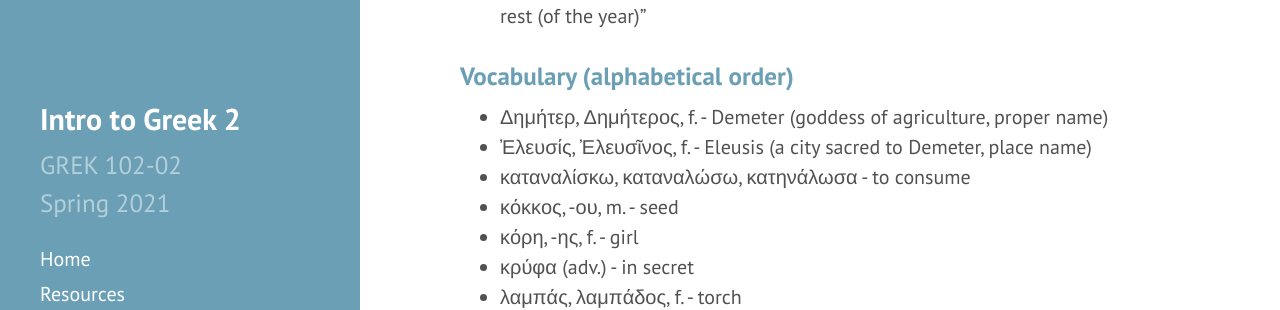
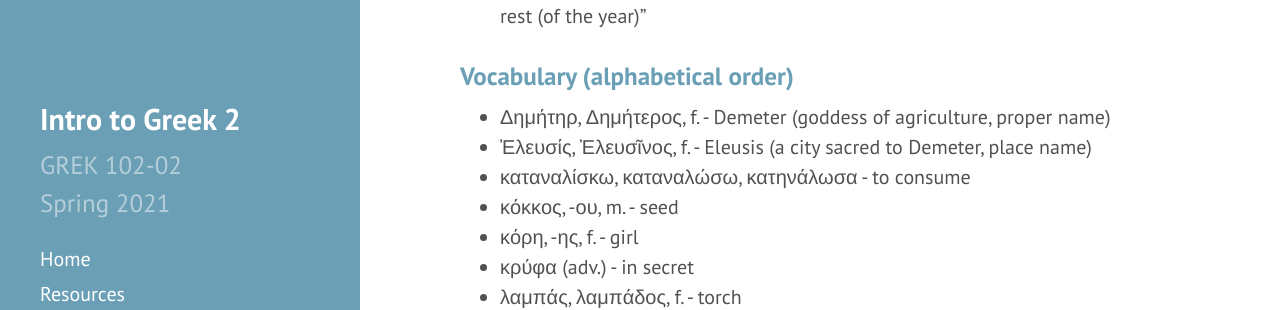
Before and after one commit to DLibatique/GREK102-S21, a Jekyll site: the page built from translations/translation-1.md, in a window 1280 px wide and 900 px high, scrolled down 924 px. Shown: the part 338-648 px from the top of the window. Built offline with Jekyll 4.4.1, drawn with Linux system fonts in a browser that asks for light colours.

Commit message:
fixed demeter vocab entry

```diff
--- a/translations/translation-1.md
+++ b/translations/translation-1.md
@@ -33,7 +33,7 @@ order: 1
 
 ### Vocabulary (alphabetical order)
 
-* Δημήτερ, Δημήτερος, f. - Demeter (goddess of agriculture, proper name)
+* Δημήτηρ, Δημήτερος, f. - Demeter (goddess of agriculture, proper name)
 * Ἐλευσίς, Ἐλευσῖνος, f. - Eleusis (a city sacred to Demeter, place name)
 * καταναλίσκω, καταναλώσω, κατηνάλωσα - to consume
 * κόκκος, -ου, m. - seed
```
